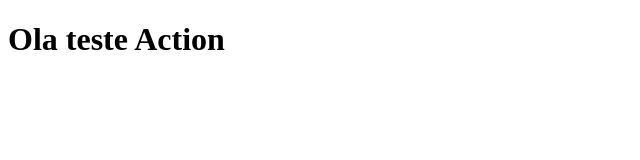
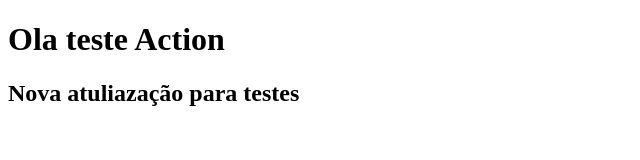
Before and after one commit to bcmadeira/testesaction03, a plain HTML site: page index.html in a window 1280 px wide. Shown: the whole page, without its empty margins (0-640 px from the left). Drawn offline with Linux system fonts and the light colour scheme.

Commit message:
Atualização para testes

```diff
--- a/index.html
+++ b/index.html
@@ -7,5 +7,6 @@
 </head>
 <body>
     <h1> Ola teste Action </h1>
+    <h2> Nova atuliazação para testes </h2>
 </body>
 </html>
```
